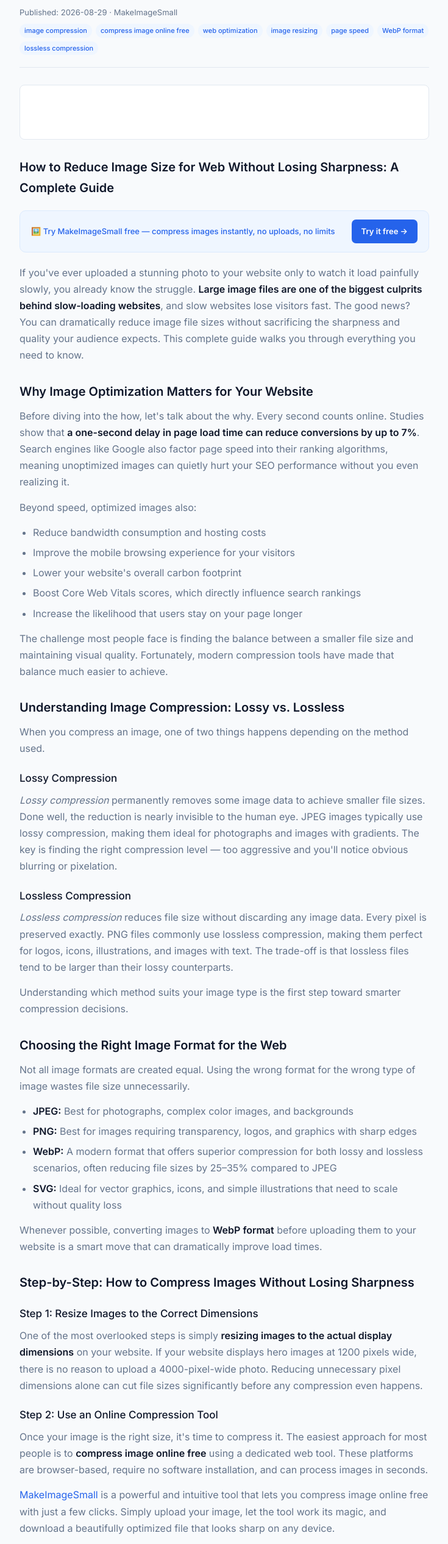
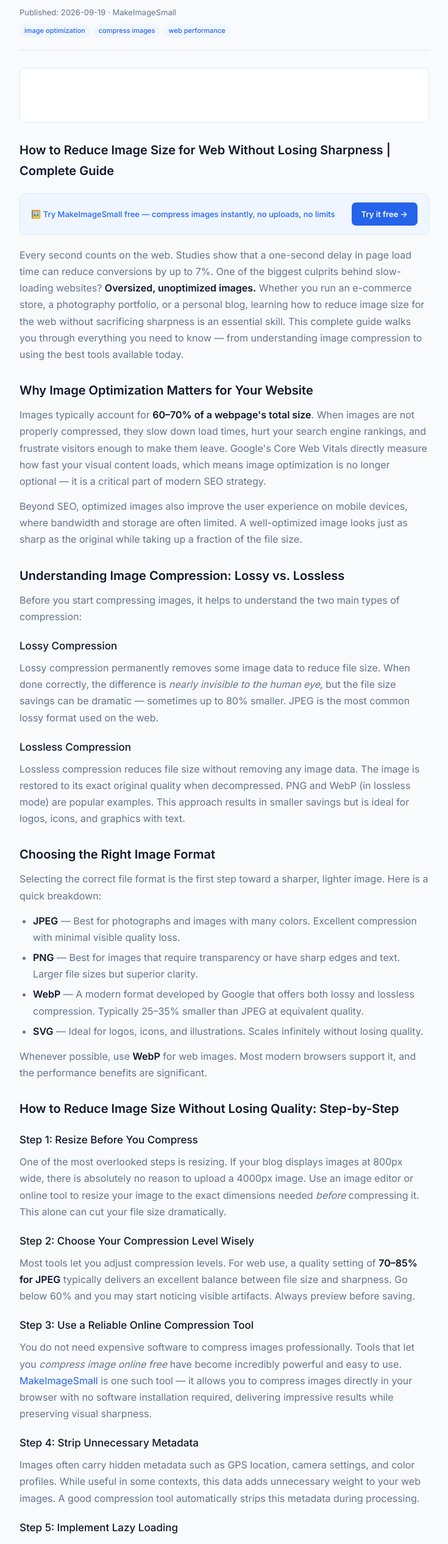
Before and after one commit to kalanaheshanwa/makeimagesmall, a plain HTML site: page blog/how-to-reduce-image-size-for-web-without-losing-sharpness-complet.html in a window 1280 px wide. Shown: the part 268-2800 px from the top of the page at 61% size, without its empty margins (272-1007 px from the left). Drawn offline with Linux system fonts and the light colour scheme.

Commit message:
Auto blog post: 2026-09-19

```diff
--- a/blog/how-to-reduce-image-size-for-web-without-losing-sharpness-complet.html
+++ b/blog/how-to-reduce-image-size-for-web-without-losing-sharpness-complet.html
@@ -3,7 +3,7 @@
 <head>
 <meta charset="UTF-8"><meta name="viewport" content="width=device-width, initial-scale=1.0">
 <title>How to Reduce Image Size for Web Without Losing Sharpness | Complete Guide | MakeImageSmall</title>
-<meta name="description" content="Learn how to compress image online free while keeping crystal-clear sharpness. Discover the best tools, formats, and techniques to optimize images for faster websites.">
+<meta name="description" content="Learn how to compress image online free while keeping crystal-clear sharpness. Optimize your web images for faster loading without sacrificing quality.">
 <link rel="canonical" href="https://makeimagesmall.com/blog/how-to-reduce-image-size-for-web-without-losing-sharpness-complet.html">
 <link rel="icon" href="/favicon.svg" type="image/svg+xml">
 <meta property="og:title" content="How to Reduce Image Size for Web Without Losing Sharpness | Complete Guide"><meta property="og:type" content="article">
@@ -75,95 +75,79 @@
 <main>
   <div class="breadcrumb"><a href="/">Home</a> / <a href="/blog/">Blog</a> / How to Reduce Image Size for Web Without Losing Sharpness | Complete Guide</div>
   <h1>How to Reduce Image Size for Web Without Losing Sharpness | Complete Guide</h1>
-  <div class="post-meta">Published: 2026-08-29 &middot; MakeImageSmall
-    <div class="post-tags"><span class="post-tag">image compression</span><span class="post-tag">compress image online free</span><span class="post-tag">web optimization</span><span class="post-tag">image resizing</span><span class="post-tag">page speed</span><span class="post-tag">WebP format</span><span class="post-tag">lossless compression</span></div>
+  <div class="post-meta">Published: 2026-09-19 &middot; MakeImageSmall
+    <div class="post-tags"><span class="post-tag">image optimization</span><span class="post-tag">compress images</span><span class="post-tag">web performance</span></div>
   </div>
   <div class="ad-slot"><!-- AdSense --></div>
-  <article><h2>How to Reduce Image Size for Web Without Losing Sharpness: A Complete Guide</h2><div style="background:var(--brand-light);border:1px solid var(--brand-mid);border-radius:10px;padding:14px 18px;margin:20px 0;display:flex;align-items:center;justify-content:space-between;flex-wrap:wrap;gap:10px;transition:background .3s,border-color .3s"><span style="font-size:13px;font-weight:500;color:var(--brand)">🖼️ Try MakeImageSmall free — compress images instantly, no uploads, no limits</span><a href="https://makeimagesmall.com" style="background:var(--brand);color:white;text-decoration:none;padding:8px 16px;border-radius:7px;font-size:13px;font-weight:600;white-space:nowrap;flex-shrink:0">Try it free →</a></div>
+  <article><h2>How to Reduce Image Size for Web Without Losing Sharpness | Complete Guide</h2><div style="background:var(--brand-light);border:1px solid var(--brand-mid);border-radius:10px;padding:14px 18px;margin:20px 0;display:flex;align-items:center;justify-content:space-between;flex-wrap:wrap;gap:10px;transition:background .3s,border-color .3s"><span style="font-size:13px;font-weight:500;color:var(--brand)">🖼️ Try MakeImageSmall free — compress images instantly, no uploads, no limits</span><a href="https://makeimagesmall.com" style="background:var(--brand);color:white;text-decoration:none;padding:8px 16px;border-radius:7px;font-size:13px;font-weight:600;white-space:nowrap;flex-shrink:0">Try it free →</a></div>
 
-<p>If you've ever uploaded a stunning photo to your website only to watch it load painfully slowly, you already know the struggle. <strong>Large image files are one of the biggest culprits behind slow-loading websites</strong>, and slow websites lose visitors fast. The good news? You can dramatically reduce image file sizes without sacrificing the sharpness and quality your audience expects. This complete guide walks you through everything you need to know.</p>
+<p>Every second counts on the web. Studies show that a one-second delay in page load time can reduce conversions by up to 7%. One of the biggest culprits behind slow-loading websites? <strong>Oversized, unoptimized images.</strong> Whether you run an e-commerce store, a photography portfolio, or a personal blog, learning how to reduce image size for the web without sacrificing sharpness is an essential skill. This complete guide walks you through everything you need to know — from understanding image compression to using the best tools available today.</p>
 
 <h2>Why Image Optimization Matters for Your Website</h2>
 
-<p>Before diving into the how, let's talk about the why. Every second counts online. Studies show that <strong>a one-second delay in page load time can reduce conversions by up to 7%</strong>. Search engines like Google also factor page speed into their ranking algorithms, meaning unoptimized images can quietly hurt your SEO performance without you even realizing it.</p>
+<p>Images typically account for <strong>60–70% of a webpage's total size</strong>. When images are not properly compressed, they slow down load times, hurt your search engine rankings, and frustrate visitors enough to make them leave. Google's Core Web Vitals directly measure how fast your visual content loads, which means image optimization is no longer optional — it is a critical part of modern SEO strategy.</p>
 
-<p>Beyond speed, optimized images also:</p>
-
-<ul>
-  <li>Reduce bandwidth consumption and hosting costs</li>
-  <li>Improve the mobile browsing experience for your visitors</li>
-  <li>Lower your website's overall carbon footprint</li>
-  <li>Boost Core Web Vitals scores, which directly influence search rankings</li>
-  <li>Increase the likelihood that users stay on your page longer</li>
-</ul>
-
-<p>The challenge most people face is finding the balance between a smaller file size and maintaining visual quality. Fortunately, modern compression tools have made that balance much easier to achieve.</p>
+<p>Beyond SEO, optimized images also improve the user experience on mobile devices, where bandwidth and storage are often limited. A well-optimized image looks just as sharp as the original while taking up a fraction of the file size.</p>
 
 <h2>Understanding Image Compression: Lossy vs. Lossless</h2>
 
-<p>When you compress an image, one of two things happens depending on the method used.</p>
+<p>Before you start compressing images, it helps to understand the two main types of compression:</p>
 
 <h3>Lossy Compression</h3>
-
-<p><em>Lossy compression</em> permanently removes some image data to achieve smaller file sizes. Done well, the reduction is nearly invisible to the human eye. JPEG images typically use lossy compression, making them ideal for photographs and images with gradients. The key is finding the right compression level — too aggressive and you'll notice obvious blurring or pixelation.</p>
+<p>Lossy compression permanently removes some image data to reduce file size. When done correctly, the difference is <em>nearly invisible to the human eye</em>, but the file size savings can be dramatic — sometimes up to 80% smaller. JPEG is the most common lossy format used on the web.</p>
 
 <h3>Lossless Compression</h3>
+<p>Lossless compression reduces file size without removing any image data. The image is restored to its exact original quality when decompressed. PNG and WebP (in lossless mode) are popular examples. This approach results in smaller savings but is ideal for logos, icons, and graphics with text.</p>
 
-<p><em>Lossless compression</em> reduces file size without discarding any image data. Every pixel is preserved exactly. PNG files commonly use lossless compression, making them perfect for logos, icons, illustrations, and images with text. The trade-off is that lossless files tend to be larger than their lossy counterparts.</p>
+<h2>Choosing the Right Image Format</h2>
 
-<p>Understanding which method suits your image type is the first step toward smarter compression decisions.</p>
-
-<h2>Choosing the Right Image Format for the Web</h2>
-
-<p>Not all image formats are created equal. Using the wrong format for the wrong type of image wastes file size unnecessarily.</p>
+<p>Selecting the correct file format is the first step toward a sharper, lighter image. Here is a quick breakdown:</p>
 
 <ul>
-  <li><strong>JPEG:</strong> Best for photographs, complex color images, and backgrounds</li>
-  <li><strong>PNG:</strong> Best for images requiring transparency, logos, and graphics with sharp edges</li>
-  <li><strong>WebP:</strong> A modern format that offers superior compression for both lossy and lossless scenarios, often reducing file sizes by 25–35% compared to JPEG</li>
-  <li><strong>SVG:</strong> Ideal for vector graphics, icons, and simple illustrations that need to scale without quality loss</li>
+  <li><strong>JPEG</strong> — Best for photographs and images with many colors. Excellent compression with minimal visible quality loss.</li>
+  <li><strong>PNG</strong> — Best for images that require transparency or have sharp edges and text. Larger file sizes but superior clarity.</li>
+  <li><strong>WebP</strong> — A modern format developed by Google that offers both lossy and lossless compression. Typically 25–35% smaller than JPEG at equivalent quality.</li>
+  <li><strong>SVG</strong> — Ideal for logos, icons, and illustrations. Scales infinitely without losing quality.</li>
 </ul>
 
-<p>Whenever possible, converting images to <strong>WebP format</strong> before uploading them to your website is a smart move that can dramatically improve load times.</p>
+<p>Whenever possible, use <strong>WebP</strong> for web images. Most modern browsers support it, and the performance benefits are significant.</p>
 
-<h2>Step-by-Step: How to Compress Images Without Losing Sharpness</h2>
+<h2>How to Reduce Image Size Without Losing Quality: Step-by-Step</h2>
 
-<h3>Step 1: Resize Images to the Correct Dimensions</h3>
+<h3>Step 1: Resize Before You Compress</h3>
+<p>One of the most overlooked steps is resizing. If your blog displays images at 800px wide, there is absolutely no reason to upload a 4000px image. Use an image editor or online tool to resize your image to the exact dimensions needed <em>before</em> compressing it. This alone can cut your file size dramatically.</p>
 
-<p>One of the most overlooked steps is simply <strong>resizing images to the actual display dimensions</strong> on your website. If your website displays hero images at 1200 pixels wide, there is no reason to upload a 4000-pixel-wide photo. Reducing unnecessary pixel dimensions alone can cut file sizes significantly before any compression even happens.</p>
+<h3>Step 2: Choose Your Compression Level Wisely</h3>
+<p>Most tools let you adjust compression levels. For web use, a quality setting of <strong>70–85% for JPEG</strong> typically delivers an excellent balance between file size and sharpness. Go below 60% and you may start noticing visible artifacts. Always preview before saving.</p>
 
-<h3>Step 2: Use an Online Compression Tool</h3>
+<h3>Step 3: Use a Reliable Online Compression Tool</h3>
+<p>You do not need expensive software to compress images professionally. Tools that let you <em>compress image online free</em> have become incredibly powerful and easy to use. <a href="https://makeimagesmall.com">MakeImageSmall</a> is one such tool — it allows you to compress images directly in your browser with no software installation required, delivering impressive results while preserving visual sharpness.</p>
 
-<p>Once your image is the right size, it's time to compress it. The easiest approach for most people is to <strong>compress image online free</strong> using a dedicated web tool. These platforms are browser-based, require no software installation, and can process images in seconds.</p>
+<h3>Step 4: Strip Unnecessary Metadata</h3>
+<p>Images often carry hidden metadata such as GPS location, camera settings, and color profiles. While useful in some contexts, this data adds unnecessary weight to your web images. A good compression tool automatically strips this metadata during processing.</p>
 
-<p><a href="https://makeimagesmall.com">MakeImageSmall</a> is a powerful and intuitive tool that lets you compress image online free with just a few clicks. Simply upload your image, let the tool work its magic, and download a beautifully optimized file that looks sharp on any device.</p>
-
-<h3>Step 3: Adjust Quality Settings Carefully</h3>
-
-<p>Most compression tools let you control the quality level manually. A setting between <strong>70% and 85% quality</strong> for JPEG images typically delivers an excellent balance of visual sharpness and file size reduction. Always preview your compressed image before finalizing to ensure the result meets your standards.</p>
-
-<h3>Step 4: Enable Lazy Loading on Your Website</h3>
-
-<p>Compression does the heavy lifting, but <em>lazy loading</em> ensures images only load when a visitor actually scrolls to them. This simple technique further improves perceived page speed, especially on image-heavy pages.</p>
+<h3>Step 5: Implement Lazy Loading</h3>
+<p>Even after compressing your images, implement <strong>lazy loading</strong> on your website. This means images only load when a visitor scrolls to them, reducing initial page load time significantly. Most modern CMS platforms like WordPress support this natively.</p>
 
 <h2>Common Mistakes to Avoid When Compressing Images</h2>
 
 <ul>
-  <li>Over-compressing images until artifacts and blurring become visible</li>
-  <li>Ignoring image dimensions and uploading oversized files</li>
-  <li>Using PNG format for complex photographs when JPEG or WebP would perform better</li>
-  <li>Failing to optimize images before uploading rather than relying solely on plugins</li>
+  <li>Over-compressing images and creating visible pixelation or blocking artifacts</li>
+  <li>Using the wrong format for the wrong type of image</li>
+  <li>Uploading images at 2x or 3x the required display size</li>
+  <li>Forgetting to add descriptive <strong>alt text</strong> for SEO and accessibility</li>
+  <li>Not testing how images look on mobile devices after compression</li>
 </ul>
 
-<h2>The Smartest Way to Compress Image Online Free</h2>
+<h2>The Easiest Way to Compress Image Online Free</h2>
 
-<p>Whether you're a blogger, an ecommerce store owner, a designer, or a developer, image optimization should be a non-negotiable part of your workflow. The best part is that you don't need expensive software or technical expertise to get professional results. You simply need the right tool and a few minutes of your time.</p>
-
-<p>Tools that let you <strong>compress image online free</strong> have made professional-grade optimization accessible to everyone. <a href="https://makeimagesmall.com">MakeImageSmall</a> delivers fast, reliable compression that preserves sharpness while slashing file sizes — exactly what every modern website needs. When you compress image online free through a quality platform, you're making a smart investment in your site's performance, user experience, and search rankings.</p>
+<p>If you want to <em>compress image online free</em> without wrestling with complex software settings, <a href="https://makeimagesmall.com">MakeImageSmall</a> makes the entire process effortless. Simply upload your image, let the tool handle the heavy lifting, and download a beautifully optimized file in seconds. It supports multiple formats, works entirely in your browser, and requires no account or subscription. Whether you are a blogger, designer, or developer, it is the fastest way to <em>compress image online free</em> and keep your site running at peak speed.</p>
 
 <h2>Start Optimizing Your Images Today</h2>
 
-<p>There's no reason to let heavy image files hold your website back any longer. <strong>Head over to <a href="https://makeimagesmall.com">MakeImageSmall</a> right now</strong>, upload your first image, and see the difference quality compression makes. It's free, it's fast, and your visitors — and your search rankings — will thank you for it.</p></article>
+<p>Slow websites lose visitors, rankings, and revenue. Sharp, fast-loading images are your competitive advantage. Now that you know exactly how to reduce image size without losing sharpness, there is no reason to wait. <strong>Stop letting heavy image files drag your website down.</strong> Try the free, no-hassle image compression tool right now and experience the difference a lighter, sharper image can make for your web performance.</p>
+
+<p><strong><a href="https://makeimagesmall.com">👉 Click here to compress your images for free at MakeImageSmall — no sign-up required!</a></strong></p></article>
   <div class="ad-slot"><!-- AdSense --></div>
   <div class="cta-box">
     <h3>Try MakeImageSmall Free — Right Now</h3>
```
Also changed, not shown: blog/posts.json.
